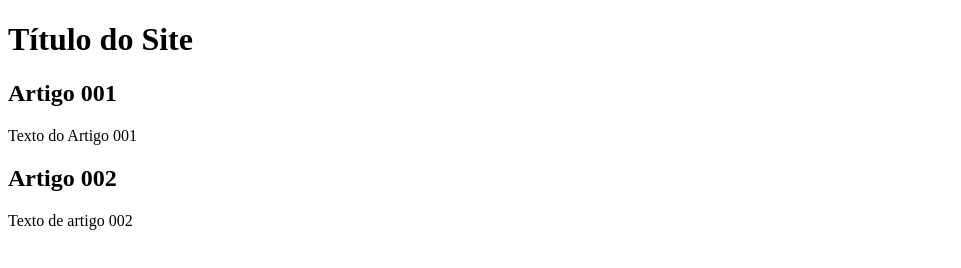
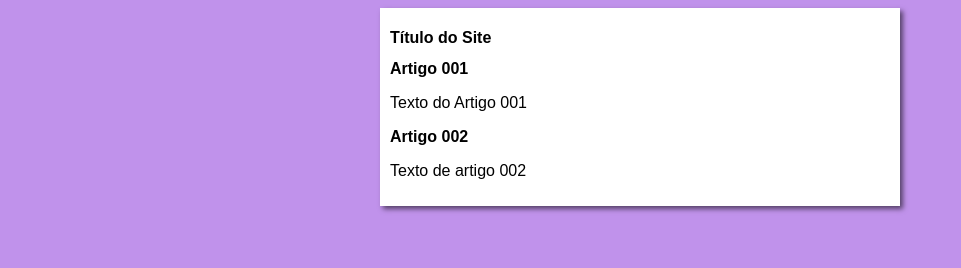
Before and after one commit to machado-vitor-santos/projeto-site, a plain HTML site: page index.html in a window 1280 px wide. Shown: the whole page, without its empty margins (0-961 px from the left). Drawn offline with Linux system fonts and the light colour scheme.

Commit message:
Iniciei o Design

```diff
--- /dev/null
+++ b/estilos/style.css
@@ -0,0 +1,16 @@
+*{
+    font-family: Arial, Helvetica, sans-serif;
+    font-size: 16px;
+}
+
+body{
+    background-color: rgb(192, 146, 235);
+}
+
+main{
+    background-color: white;
+    width: 500px;
+    margin: auto;
+    padding: 10px;
+    box-shadow: 3px 3px 5px rgba(0, 0, 0, 0.562);
+}
--- a/index.html
+++ b/index.html
@@ -5,6 +5,7 @@
     <meta http-equiv="X-UA-Compatible" content="IE=edge">
     <meta name="viewport" content="width=device-width, initial-scale=1.0">
     <title>Título do Site</title>
+    <link rel="stylesheet" href="estilos/style.css">
 </head>
 <body>
     <main>
```
